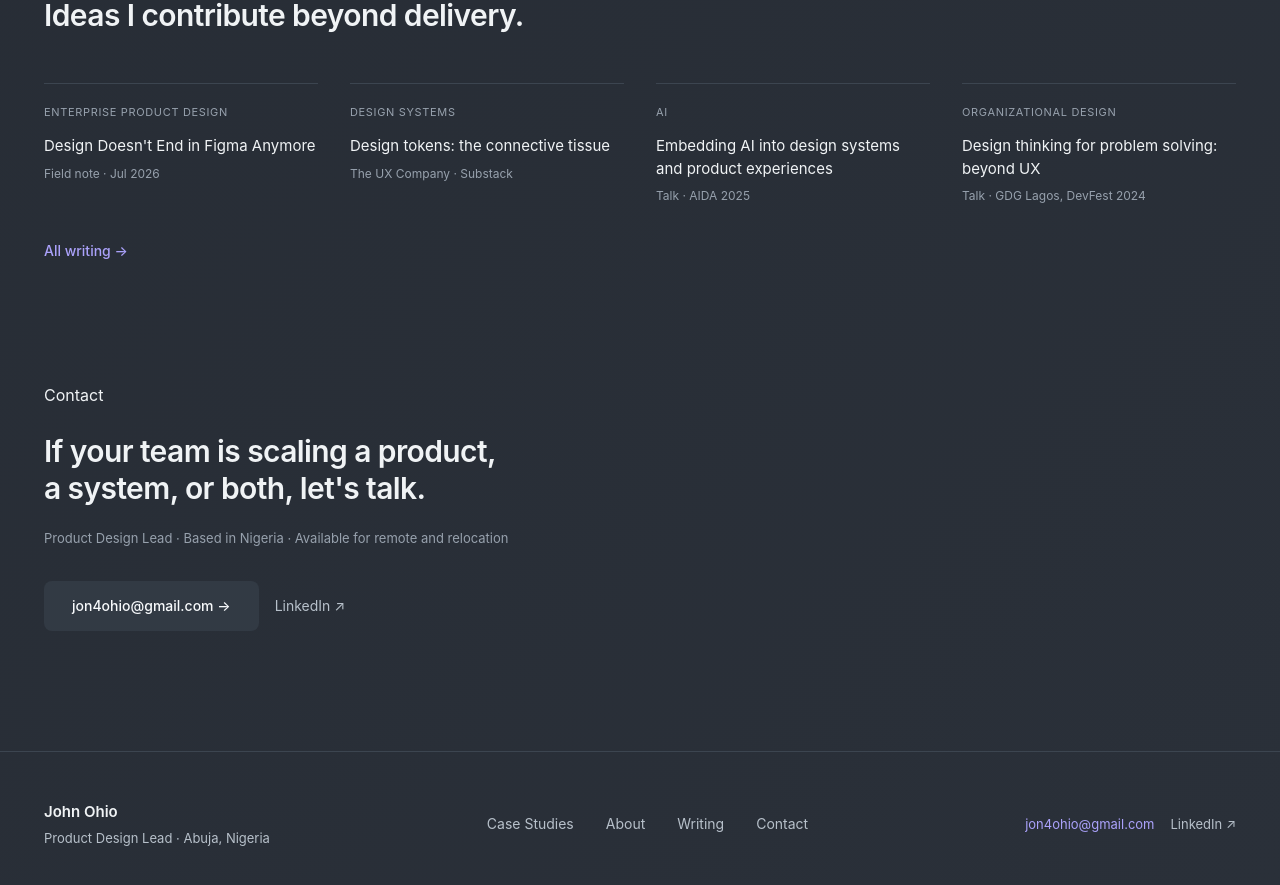
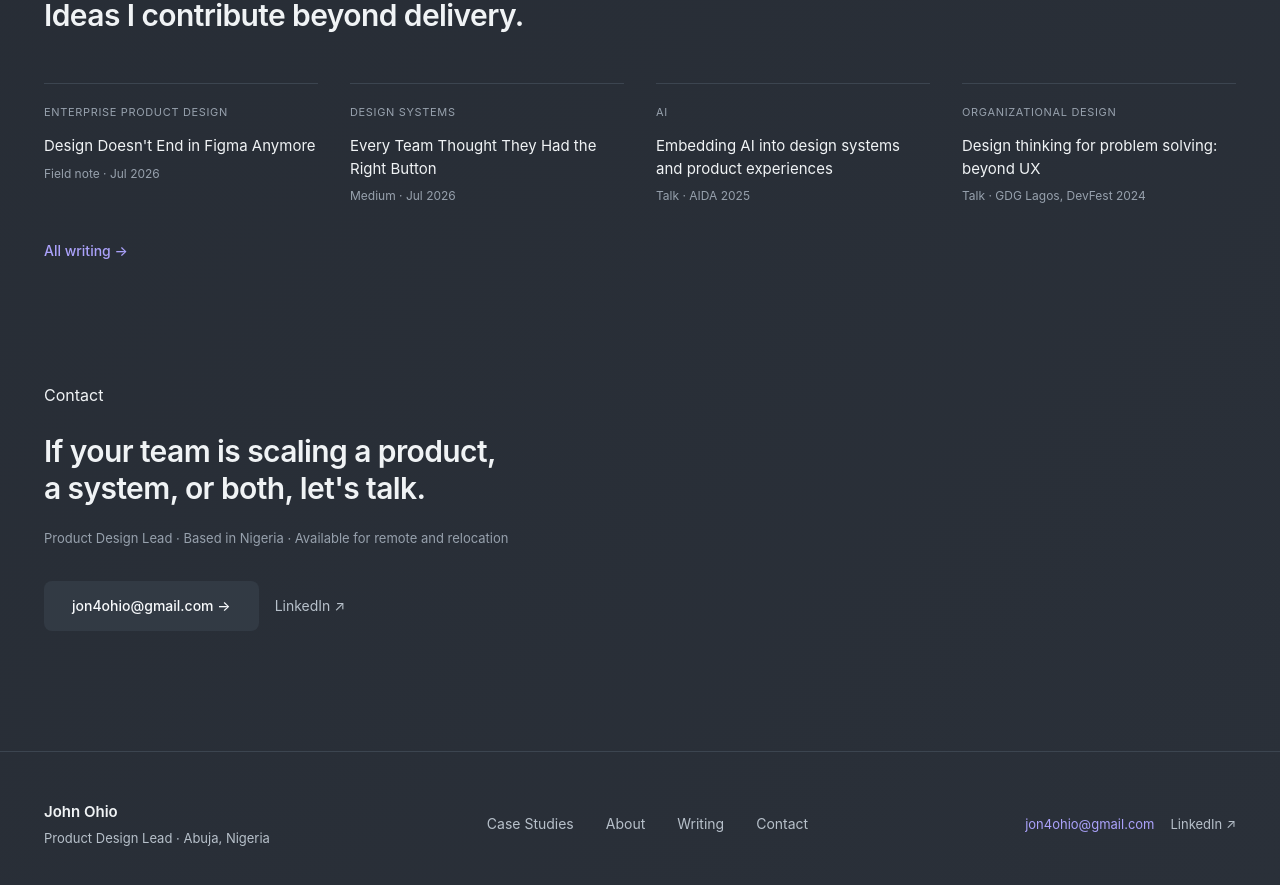
Before and after one commit to jon4ohio/jon-ohio-portfolio, a Next.js app: page / in a window 1280 px wide. Shown: the part 4419-5304 px from the top of the page. Built offline with nearby package versions, Linux system fonts and the light colour scheme; no server answers.

Commit message:
Add Medium essay to Writing Design Systems lists. (#221)
Surface Every Team Thought They Had the Right Button on /thinking, the homepage Writing band, and the search/graph catalog.

ADR impact: none

Co-authored-by: Cursor <cursoragent@cursor.com>

```diff
--- a/ai/handoff.md
+++ b/ai/handoff.md
@@ -2,12 +2,13 @@
 
 **Contract:** Handoff
 **Problem coordinated:** What changed recently? What's next?
-**Updated:** 2026-07-25
+**Updated:** 2026-07-26
 
 ---
 
 ## Delta
 
+- **Medium essay on Writing:** *Every Team Thought They Had the Right Button* (Seamkit origin) linked under Design Systems on `/thinking`, homepage Writing band, and `lib/thinking.ts` search/graph catalog (friend URL for member-only read).
 - **Anchor Phase 1 site (PR #217 merged; ADR-094 follow-up):** Phase 1 surface landed on `main` via squash merge; ADR-094 records `/anchor/articles`, homepage spine, and scoped trust/source claims (ADR gate follow-up).
 - **Favicon.ico from avatar:** Replaced default Next/Vercel `app/favicon.ico` with multi-size ICO from nav avatar (tab icon was still showing the triangle).
 - **Favicon = nav avatar:** Replaced monogram `app/icon.svg` with `app/icon.png` + `app/apple-icon.png` derived from `public/assets/nav/avatar.png` (ADR impact: none).
@@ -57,10 +58,10 @@
 
 ## Branch / PR
 
-- **Branch:** `cursor/bc-776201e8-5a92-4241-b784-53f7959e9b9e-f817` — PR **#218** (ADR-094 follow-up after merged #217)
+- **Branch:** `content/medium-right-button` — Medium Writing entry (*Every Team Thought They Had the Right Button*)
 - **Production:** https://johnohio.vercel.app
 - **Observation start:** 2026-07-03
-- **ADR impact:** ADR-094 (articles surface + Phase 1 narrative / trust-claim scoping); follow-up after #217 squash merge
+- **ADR impact:** none (external Writing link only)
 
 ## Session coordination
 
--- a/app/page.tsx
+++ b/app/page.tsx
@@ -113,9 +113,9 @@ const writingThemes = [
   },
   {
     theme: "Design Systems",
-    href: "https://theuxcompany.substack.com/p/design-tokens-the-connective-tissue",
-    title: "Design tokens: the connective tissue",
-    meta: "The UX Company · Substack",
+    href: "https://medium.com/@jon4ohio/every-team-thought-they-had-the-right-button-7efe792b0621?sk=19d5a14e80942e50912e71b77f60cca2",
+    title: "Every Team Thought They Had the Right Button",
+    meta: "Medium · Jul 2026",
   },
   {
     theme: "AI",
--- a/app/thinking/page.tsx
+++ b/app/thinking/page.tsx
@@ -36,6 +36,12 @@ const themes = [
   {
     label: "Design Systems",
     items: [
+      {
+        href: "https://medium.com/@jon4ohio/every-team-thought-they-had-the-right-button-7efe792b0621?sk=19d5a14e80942e50912e71b77f60cca2",
+        title: "Every Team Thought They Had the Right Button",
+        meta: "Medium · Jul 2026",
+        external: true,
+      },
       {
         href: "https://theuxcompany.substack.com/p/design-tokens-the-connective-tissue",
         title: "Design tokens: the connective tissue",
--- a/lib/thinking.ts
+++ b/lib/thinking.ts
@@ -56,6 +56,12 @@ export const recognitionItems: RecognitionItem[] = [
 ];
 
 export const writingItems: WritingItem[] = [
+  {
+    id: "right-button",
+    title: "Every Team Thought They Had the Right Button",
+    kind: "featured",
+    href: "https://medium.com/@jon4ohio/every-team-thought-they-had-the-right-button-7efe792b0621?sk=19d5a14e80942e50912e71b77f60cca2",
+  },
   {
     id: "design-tokens",
     title: "Design tokens: the connective tissue",
```
